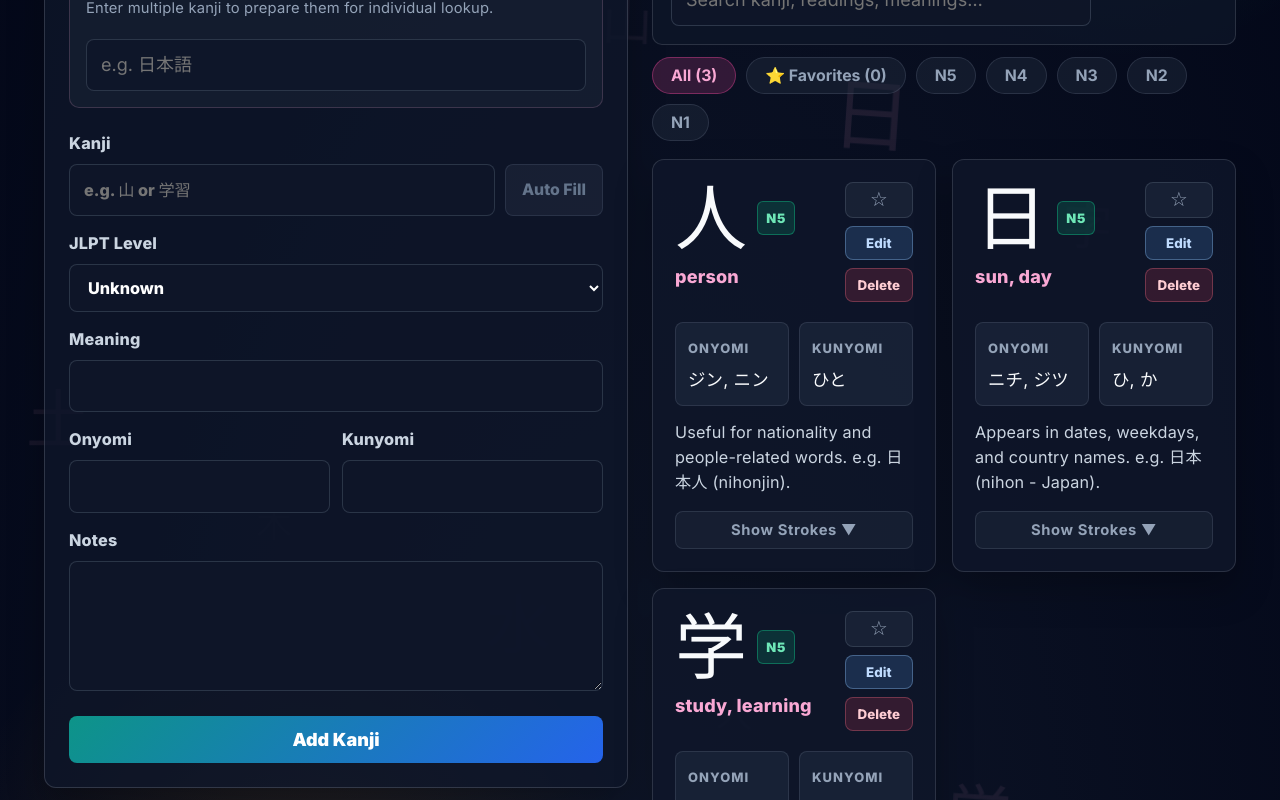
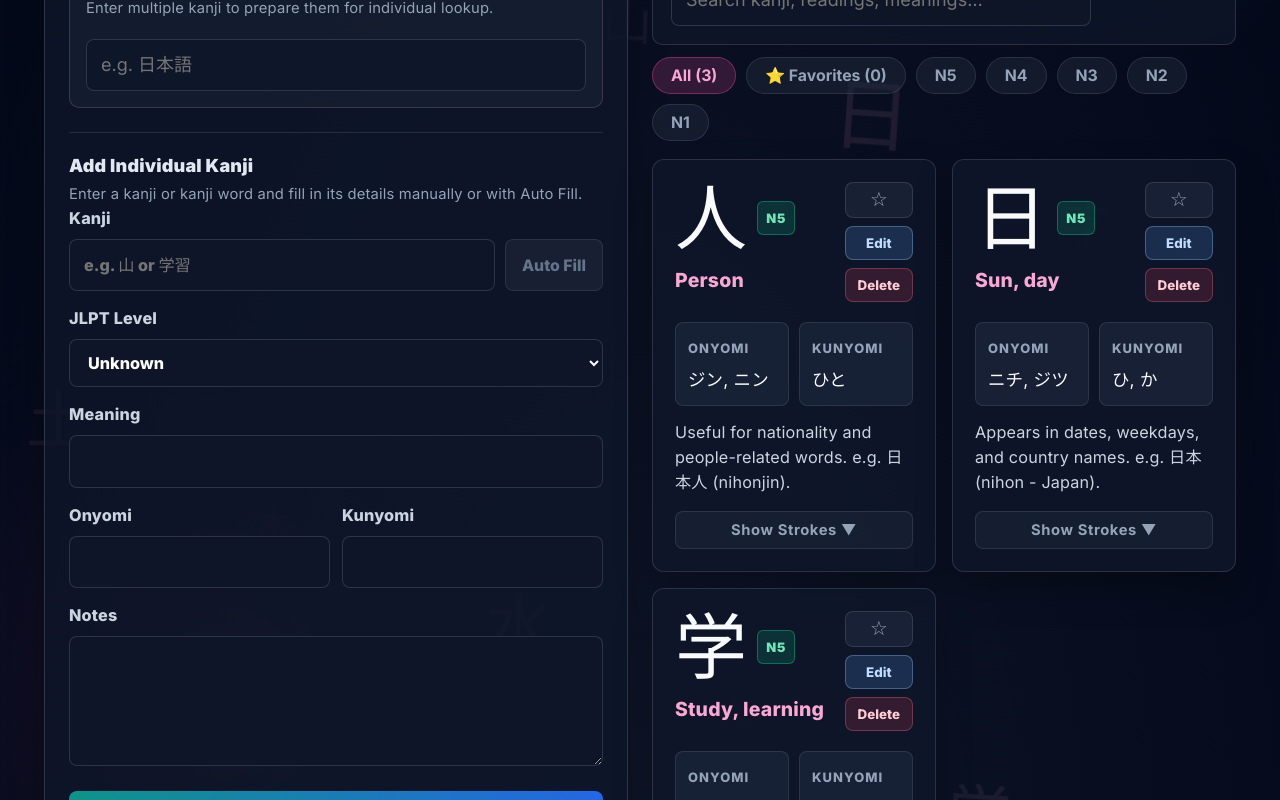
Before and after one commit to RahulShinde1234791/japanese-learning-platform, a React (Vite) app: page /kanji in a window 1280 px wide. Shown: the part 440-1240 px from the top of the page. Built offline with nearby package versions, Linux system fonts and the light colour scheme.

Commit message:
Quick Add and UI fixes.

```diff
--- a/src/components/KanjiCard.jsx
+++ b/src/components/KanjiCard.jsx
@@ -35,11 +35,35 @@ function JlptBadge({ level }) {
 function KanjiCard({ entry, isFavorite, onDelete, onEdit, onToggleFavorite }) {
   const [showStrokes, setShowStrokes] = useState(false);
   const [starAnimating, setStarAnimating] = useState(false);
+  const [showAllMeanings, setShowAllMeanings] = useState(false);
 
   function handleToggleFavorite() {
     onToggleFavorite(entry.id);
     setStarAnimating(true);
   }
+
+  const meanings = entry.meaning
+    ? entry.meaning
+        .split(",")
+        .map((meaning) => meaning.trim())
+        .filter(Boolean)
+    : [];
+
+  const visibleMeanings = showAllMeanings
+    ? meanings
+    : meanings.slice(0, 4);
+
+  const hasMoreMeanings = meanings.length > 4;
+
+  const meaningText = visibleMeanings.join(", ");
+
+  const cleanedMeaning = meaningText.startsWith(`${entry.kanji}:`)
+    ? meaningText.slice(`${entry.kanji}:`.length).trim()
+    : meaningText;
+
+  const displayMeaning = cleanedMeaning.replace(/^./u, (char) =>
+    char.toUpperCase(),
+  );
 
   return (
     <article style={styles.card}>
@@ -49,7 +73,21 @@ function KanjiCard({ entry, isFavorite, onDelete, onEdit, onToggleFavorite }) {
             <span style={styles.kanji}>{entry.kanji}</span>
             <JlptBadge level={entry.jlpt} />
           </div>
-          <div style={styles.meaning}>{entry.meaning}</div>
+          <div style={styles.meaning}>
+            {displayMeaning}
+
+            {hasMoreMeanings && (
+              <button
+                type="button"
+                style={styles.meaningToggle}
+                onClick={() => setShowAllMeanings((value) => !value)}
+              >
+                {showAllMeanings
+                  ? "Show less ▲"
+                  : `Show ${meanings.length - 4} more ▼`}
+              </button>
+            )}
+          </div>
         </div>
 
         <div style={styles.actions}>
@@ -133,10 +171,10 @@ const styles = {
   },
   meaning: {
     color: "#f9a8d4",
-    fontSize: "1rem",
+    fontSize: "1.08rem",
     fontWeight: 800,
-    marginTop: "10px",
-    lineHeight: 1.4,
+    marginTop: "12px",
+    lineHeight: 1.5,
   },
   actions: {
     display: "flex",
@@ -247,6 +285,17 @@ const styles = {
   strokeWrapper: {
     animation: "fadeSlideIn 0.25s ease",
   },
+    meaningToggle: {
+    background: "none",
+    border: "none",
+    color: "#c4b5fd",
+    cursor: "pointer",
+    fontFamily: "inherit",
+    fontSize: "0.78rem",
+    fontWeight: 800,
+    marginLeft: "6px",
+    padding: 0,
+  },
 };
 
 export default KanjiCard;
--- a/src/components/KanjiForm.jsx
+++ b/src/components/KanjiForm.jsx
@@ -336,6 +336,13 @@ function KanjiForm({ editingEntry, onCancelEdit, onSubmit, onUseAsVocabulary, qu
           )}
         </div>
       )}
+
+      <div style={styles.manualAddSection}>
+        <div style={styles.manualAddTitle}>Add Individual Kanji</div>
+        <p style={styles.manualAddDescription}>
+          Enter a kanji or kanji word and fill in its details manually or with Auto Fill.
+        </p>
+      </div>
 
       {/* Kanji + Auto Fill */}
       <label style={styles.label}>
@@ -733,6 +740,26 @@ const styles = {
     marginTop: "10px",
     padding: "9px 14px",
   },
+
+  manualAddSection: {
+    borderTop: "1px solid rgba(148, 163, 184, 0.18)",
+    marginTop: "24px",
+    paddingTop: "20px",
+  },
+
+  manualAddTitle: {
+    color: "#e2e8f0",
+    fontSize: "1rem",
+    fontWeight: 900,
+    marginBottom: "4px",
+  },
+
+  manualAddDescription: {
+    color: "#94a3b8",
+    fontSize: "0.82rem",
+    lineHeight: 1.5,
+    margin: 0,
+  },
 };
 
 export default KanjiForm;
--- a/src/components/StrokeOrder.jsx
+++ b/src/components/StrokeOrder.jsx
@@ -36,8 +36,14 @@ function StrokeOrder({ kanji }) {
       })
       .then((text) => {
         // Strip XML declaration and extract inner SVG content
+        const svgStart = text.indexOf("<svg");
+
+        if (svgStart === -1) {
+          throw new Error("Invalid SVG data");
+        }
+
         const cleaned = text
-          .replace(/<\?xml[^?]*\?>/g, "")
+          .slice(svgStart)
           .replace(/<!--[\s\S]*?-->/g, "")
           .trim();
         setSvgState({
--- a/src/pages/Kanji.jsx
+++ b/src/pages/Kanji.jsx
@@ -73,6 +73,9 @@ function Kanji() {
   const [prefilledVocabWord, setPrefilledVocabWord] = useState("");
 
   const [searchTerm, setSearchTerm] = useState("");
+  const [currentPage, setCurrentPage] = useState(1);
+
+  const ITEMS_PER_PAGE = 12;
 
   const [kanjiFavorites, setKanjiFavorites] = useState(() =>
     loadKanjiFavorites(),
@@ -83,6 +86,10 @@ function Kanji() {
   );
 
   const [activeFilter, setActiveFilter] = useState("all");
+
+  useEffect(() => {
+    setCurrentPage(1);
+  }, [searchTerm, activeFilter]);
 
   useEffect(() => {
     saveKanji(kanjiEntries);
@@ -140,6 +147,17 @@ function Kanji() {
     kanjiFavorites,
     activeFilter,
   ]);
+
+  const totalPages = Math.ceil(
+    filteredKanjiEntries.length / ITEMS_PER_PAGE
+  );
+
+  const startIndex = (currentPage - 1) * ITEMS_PER_PAGE;
+
+  const paginatedKanjiEntries = filteredKanjiEntries.slice(
+    startIndex,
+    startIndex + ITEMS_PER_PAGE
+  );
 
   /*
    * -----------------------------
@@ -588,8 +606,9 @@ function Kanji() {
               </div>
 
               {filteredKanjiEntries.length > 0 ? (
+                <>
                   <div style={styles.cardGrid}>
-                  {filteredKanjiEntries.map((entry) => (
+                    {paginatedKanjiEntries.map((entry) => (
                       <KanjiCard
                         key={`k-${entry.id}`}
                         entry={entry}
@@ -606,6 +625,50 @@ function Kanji() {
                       />
                     ))}
                   </div>
+
+                  {totalPages > 1 && (
+                    <div style={styles.pagination}>
+                      <button
+                        type="button"
+                        style={styles.paginationButton}
+                        disabled={currentPage === 1}
+                        onClick={() => setCurrentPage((page) => page - 1)}
+                      >
+                        ← Previous
+                      </button>
+
+                      <div style={styles.pageNumbers}>
+                        {Array.from({ length: totalPages }, (_, index) => {
+                          const page = index + 1;
+
+                          return (
+                            <button
+                              key={page}
+                              type="button"
+                              style={
+                                currentPage === page
+                                  ? styles.paginationActive
+                                  : styles.paginationButton
+                              }
+                              onClick={() => setCurrentPage(page)}
+                            >
+                              {page}
+                            </button>
+                          );
+                        })}
+                      </div>
+
+                      <button
+                        type="button"
+                        style={styles.paginationButton}
+                        disabled={currentPage === totalPages}
+                        onClick={() => setCurrentPage((page) => page + 1)}
+                      >
+                        Next →
+                      </button>
+                    </div>
+                  )}
+                </>
               ) : (
                 <EmptyState
                   isFavorites={activeFilter === "favorites"}
@@ -784,12 +847,12 @@ const styles = {
 
   glowOrb2: {
     position: "absolute",
-    bottom: "-15%",
-    left: "-5%",
+    bottom: "0",
+    left: "-10%",
     width: "55vw",
     height: "55vw",
     background:
-      "radial-gradient(circle, rgba(245, 158, 11, 0.12) 0%, transparent 70%)",
+      "radial-gradient(circle, rgba(236, 72, 153, 0.08) 0%, transparent 70%)",
     borderRadius: "50%",
     zIndex: 0,
     pointerEvents: "none",
@@ -1023,6 +1086,7 @@ const styles = {
 
   cardGrid: {
     display: "grid",
+    alignItems: "start",
     gap: "16px",
     gridTemplateColumns:
       "repeat(auto-fill, minmax(min(100%, 280px), 1fr))",
@@ -1052,6 +1116,45 @@ const styles = {
     color: "#94a3b8",
     fontSize: "0.95rem",
   },
+
+  pagination: {
+    alignItems: "center",
+    display: "flex",
+    gap: "10px",
+    justifyContent: "center",
+    marginTop: "24px",
+    marginBottom: "8px",
+    flexWrap: "wrap",
+  },
+
+  pageNumbers: {
+    display: "flex",
+    gap: "6px",
+  },
+
+  paginationButton: {
+    background: "rgba(30, 41, 59, 0.7)",
+    border: "1px solid rgba(148, 163, 184, 0.2)",
+    borderRadius: "8px",
+    color: "#cbd5e1",
+    cursor: "pointer",
+    fontFamily: "inherit",
+    fontSize: "0.85rem",
+    fontWeight: 700,
+    padding: "8px 12px",
+  },
+
+  paginationActive: {
+    background: "rgba(236, 72, 153, 0.18)",
+    border: "1px solid rgba(236, 72, 153, 0.4)",
+    borderRadius: "8px",
+    color: "#f9a8d4",
+    cursor: "pointer",
+    fontFamily: "inherit",
+    fontSize: "0.85rem",
+    fontWeight: 800,
+    padding: "8px 12px",
+  },
 };
 
 export default Kanji;
```
Lines whose indentation alone changed are shown as unchanged.
